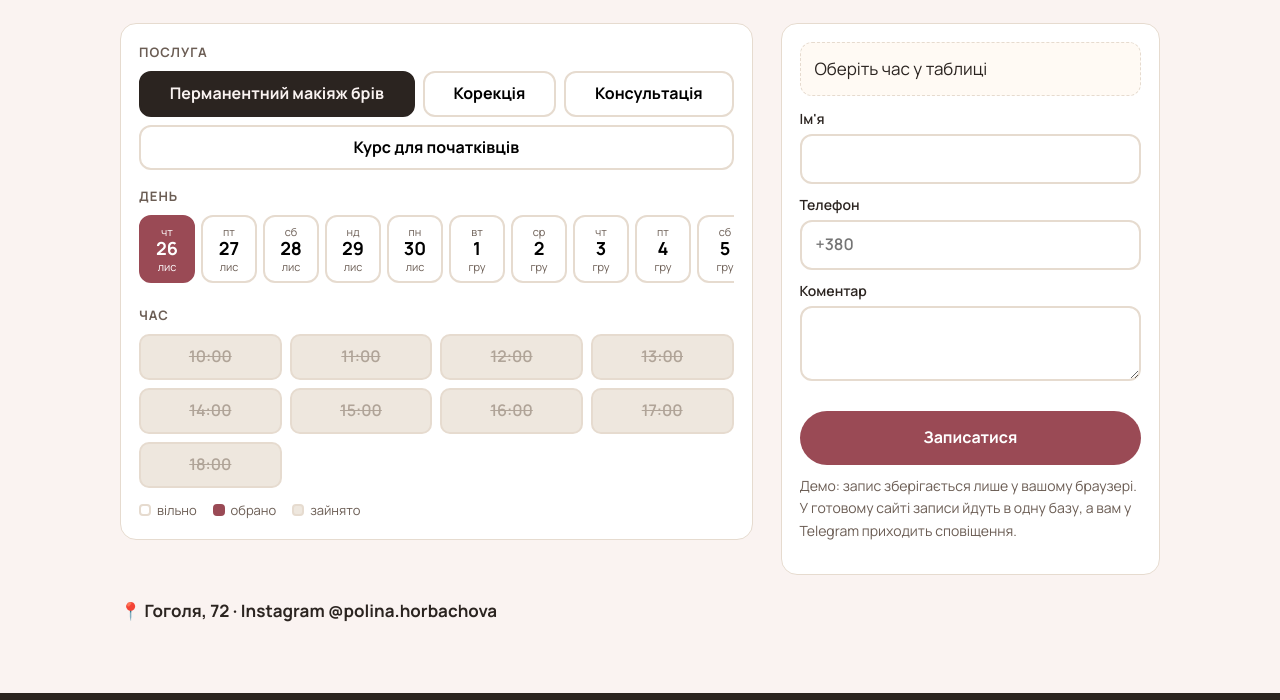
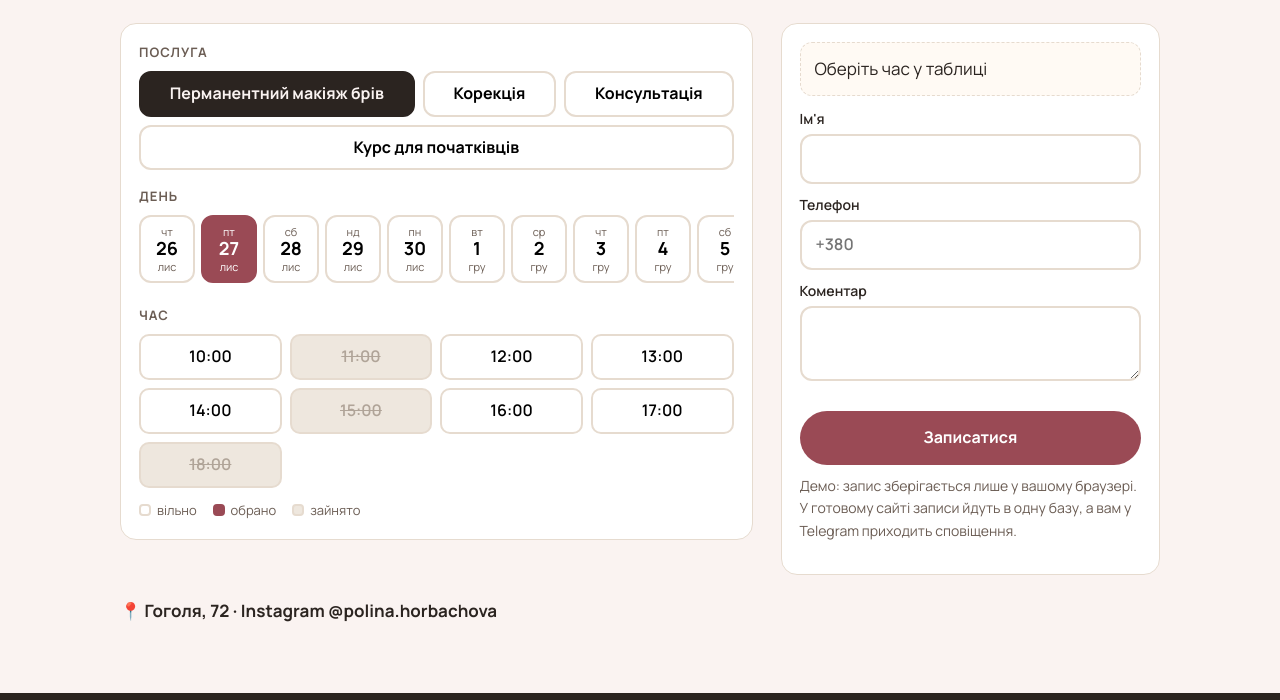
Before and after one commit to Darkners1/zapys-demo, a plain HTML site: page index.html in a window 1280 px wide. Shown: the part 1154-1854 px from the top of the page. Drawn offline with nearby package versions, Linux system fonts and the light colour scheme.

Commit message:
Update index.html

```diff
--- a/index.html
+++ b/index.html
@@ -128,4 +128,4 @@ $('go').onclick=()=>{const er=$('er'),ok=$('ok'),nm=$('nm').value.trim(),ph=$('p
 if(!sel.length){er.textContent='Оберіть вільний час';return}if(!nm){er.textContent='Вкажіть ім’я';return}if(ph.replace(/\D/g,'').length<10){er.textContent='Перевірте номер телефону';return}
 er.textContent='';const a=Math.min(...sel),n=sel.length;ls.push({r:res,d:iso(dates[day]),t:a,n:n,l:lab(a,n)});save();
 ok.textContent='Готово, '+nm+'! '+RES[res]+', '+lab(a,n)+'. Сповіщення надійде власнику (у демо — умовно).';ok.classList.add('show');sel=[];rS();rM()};
-rD();rS();rM();}</script></body></html>
+for(let d=0;d<dates.length;d++){day=d;if(C.slots.some((_,t)=>!busy(t)))break}rD();rS();rM();}</script></body></html>
```
